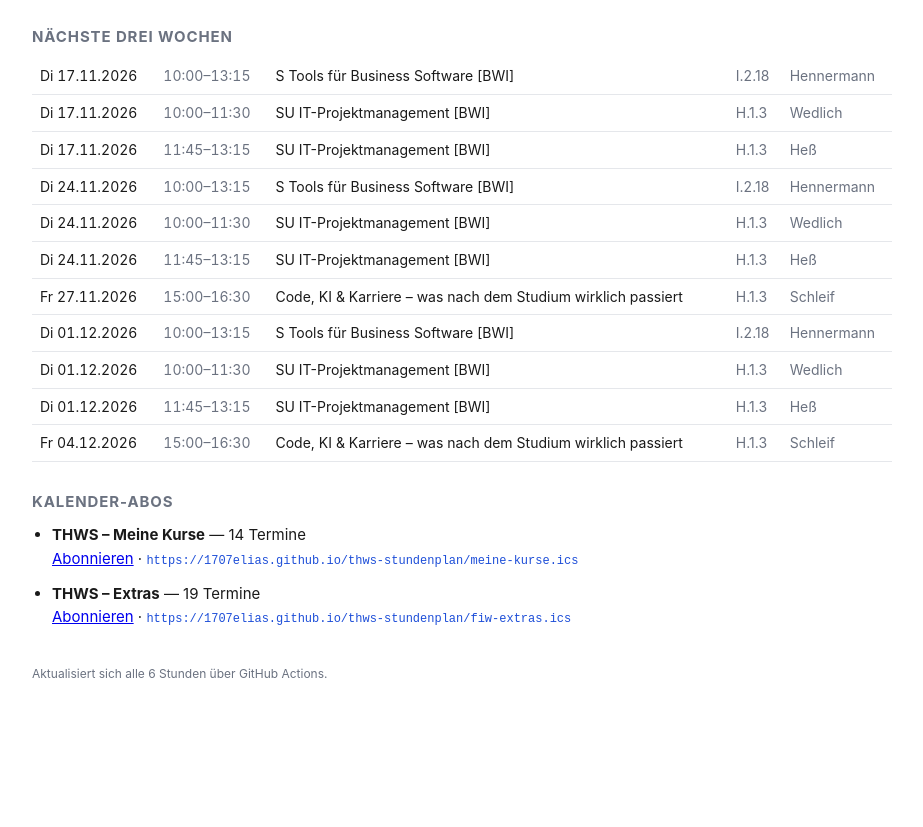
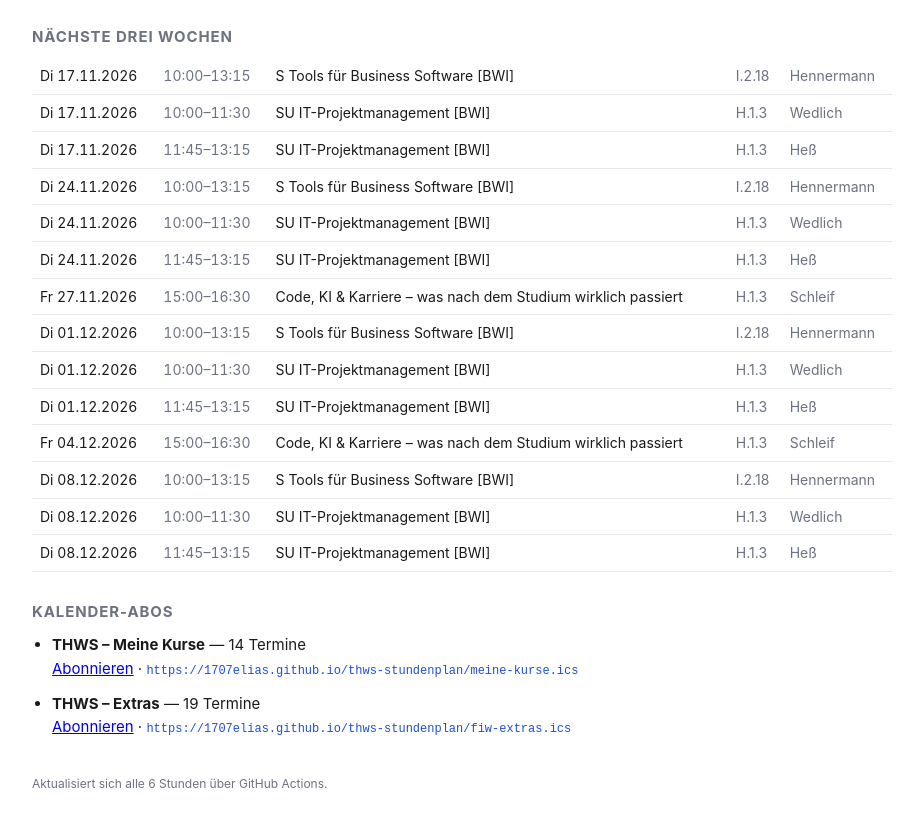
Before and after one commit to 1707elias/thws-stundenplan, a plain HTML site: page docs/index.html in a window 1280 px wide. Shown: the part 85-912 px from the top of the page, without its empty margins (178-1101 px from the left). Before the commit the page ends 833 px from the top, so only its background shows below. Drawn offline with Linux system fonts and the light colour scheme.

Commit message:
Stundenplan-Update 2026-11-16 23:58 UTC

```diff
--- a/docs/index.html
+++ b/docs/index.html
@@ -42,7 +42,10 @@ footer { margin-top:36px; color:var(--mut); font-size:12px; }
 <tr><td class='d'>Di 01.12.2026</td><td class='t'>10:00–13:15</td><td>S Tools für Business Software [BWI]</td><td class='m'>I.2.18</td><td class='m'>Hennermann</td></tr>
 <tr><td class='d'>Di 01.12.2026</td><td class='t'>10:00–11:30</td><td>SU IT-Projektmanagement [BWI]</td><td class='m'>H.1.3</td><td class='m'>Wedlich</td></tr>
 <tr><td class='d'>Di 01.12.2026</td><td class='t'>11:45–13:15</td><td>SU IT-Projektmanagement [BWI]</td><td class='m'>H.1.3</td><td class='m'>Heß</td></tr>
-<tr><td class='d'>Fr 04.12.2026</td><td class='t'>15:00–16:30</td><td>Code, KI &amp; Karriere – was nach dem Studium wirklich passiert</td><td class='m'>H.1.3</td><td class='m'>Schleif</td></tr></table>
+<tr><td class='d'>Fr 04.12.2026</td><td class='t'>15:00–16:30</td><td>Code, KI &amp; Karriere – was nach dem Studium wirklich passiert</td><td class='m'>H.1.3</td><td class='m'>Schleif</td></tr>
+<tr><td class='d'>Di 08.12.2026</td><td class='t'>10:00–13:15</td><td>S Tools für Business Software [BWI]</td><td class='m'>I.2.18</td><td class='m'>Hennermann</td></tr>
+<tr><td class='d'>Di 08.12.2026</td><td class='t'>10:00–11:30</td><td>SU IT-Projektmanagement [BWI]</td><td class='m'>H.1.3</td><td class='m'>Wedlich</td></tr>
+<tr><td class='d'>Di 08.12.2026</td><td class='t'>11:45–13:15</td><td>SU IT-Projektmanagement [BWI]</td><td class='m'>H.1.3</td><td class='m'>Heß</td></tr></table>
 <h2>Kalender-Abos</h2>
 <ul class="subs"><li><strong>THWS – Meine Kurse</strong> — 14 Termine<br><a href='webcal://1707elias.github.io/thws-stundenplan/meine-kurse.ics'>Abonnieren</a> · <code>https://1707elias.github.io/thws-stundenplan/meine-kurse.ics</code></li>
 <li><strong>THWS – Extras</strong> — 19 Termine<br><a href='webcal://1707elias.github.io/thws-stundenplan/fiw-extras.ics'>Abonnieren</a> · <code>https://1707elias.github.io/thws-stundenplan/fiw-extras.ics</code></li></ul>
```
